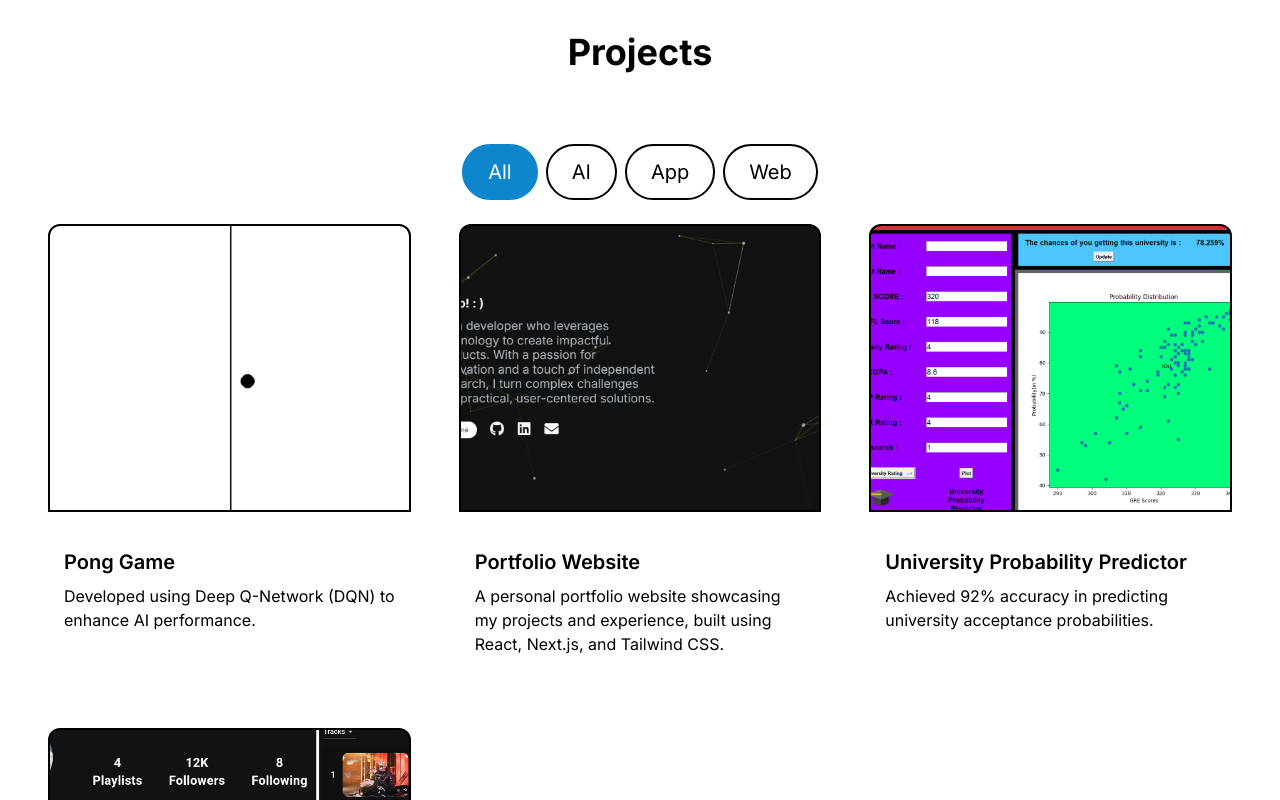
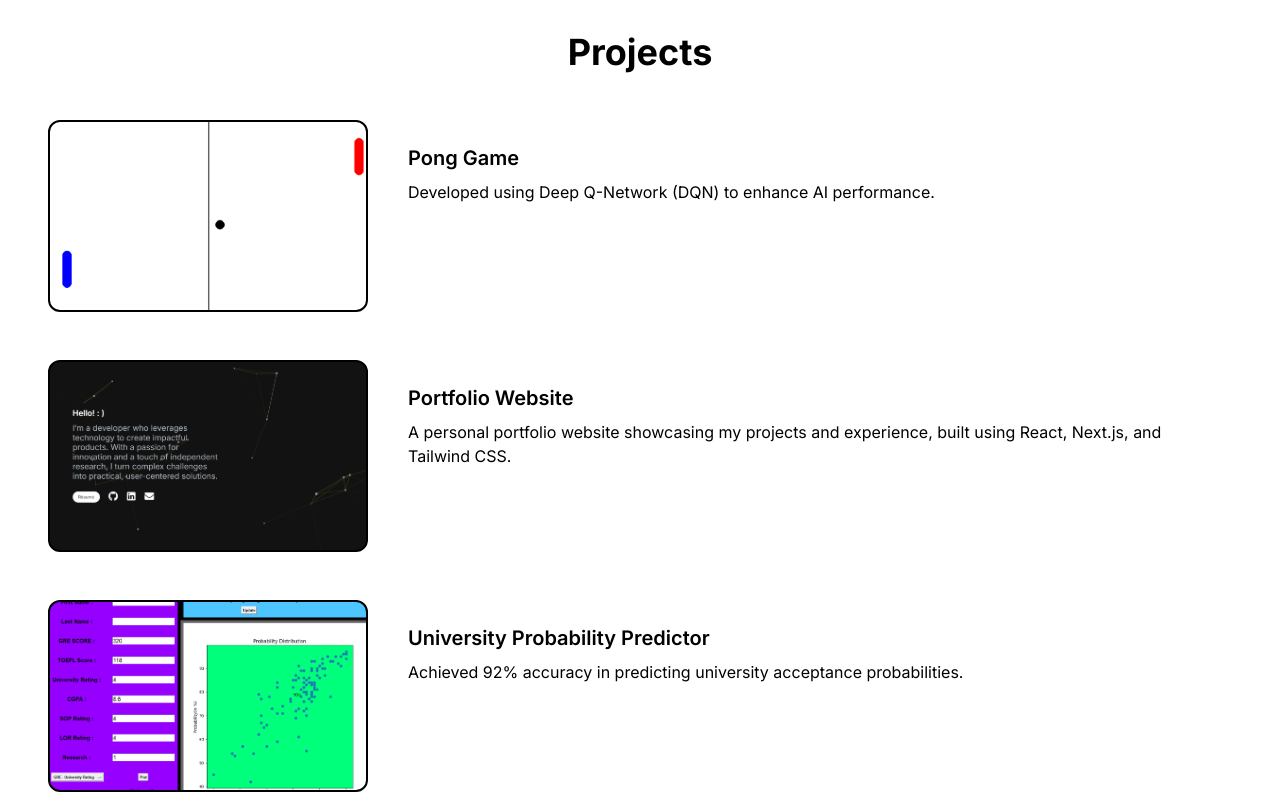
Before and after one commit to sohamsangole/portfolio-v3, a Next.js app: page / in a window 1280 px wide. Shown: the part 2880-3680 px from the top of the page. Built offline with nearby package versions, Linux system fonts and the light colour scheme.

Commit message:
Updated project list

```diff
--- a/src/app/components/ProjectCard.jsx
+++ b/src/app/components/ProjectCard.jsx
@@ -3,16 +3,16 @@ import { FaGithub } from "react-icons/fa";
 import Link from "next/link";
 import { ThemeContext } from "../context/ThemeContext";
 
-const ProjectCard = ({ imgUrl, title, description, gitUrl, previewUrl }) => {
+const ProjectCard = ({ imgUrl, title, description, gitUrl }) => {
   const { theme } = useContext(ThemeContext);
 
   // Determine if the theme is light based on the background color or a specific theme property
-  const isLightTheme = theme.background === "#ffffff"; // Adjust based on how you determine light theme
+  const isLightTheme = theme.background === "#ffffff";
 
   return (
-    <div className="relative">
+    <div className="relative flex flex-col md:flex-row items-center md:items-start justify-between md:h-48 w-full space-x-0 md:space-x-6">
       <div
-        className={`h-52 md:h-72 rounded-t-xl relative group overflow-hidden transition-all duration-500 ${isLightTheme ? 'border-2 border-black' : 'border-0'
+        className={`h-36 w-64 md:h-48 md:w-80 rounded-xl relative group overflow-hidden transition-all duration-500 ${isLightTheme ? 'border-2 border-black' : 'border-0'
           }`}
         style={{
           background: `url(${imgUrl})`,
@@ -35,11 +35,11 @@ const ProjectCard = ({ imgUrl, title, description, gitUrl, previewUrl }) => {
           </Link>
         </div>
       </div>
-      <div className="text-white rounded-b-xl mt-3 py-6 px-4" style={{
+      <div className="text-white rounded-b-xl md:mt-0 mt-3 py-6 px-4 flex-1" style={{
         backgroundColor: `rgba(${parseInt(theme.background.slice(1, 3), 16)}, ${parseInt(theme.background.slice(3, 5), 16)}, ${parseInt(theme.background.slice(5, 7), 16)}, 0.5)`
       }}>
         <h5 className="text-xl font-semibold mb-2" style={{ color: theme.text }}>{title}</h5>
-        <p className="text-[#ADB7BE]" style={{ color: theme.text }}>{description}</p>
+        <p className="text-[#ADB7BE] mb-4" style={{ color: theme.text }}>{description}</p>
       </div>
     </div>
   );
--- a/src/app/components/ProjectsSection.jsx
+++ b/src/app/components/ProjectsSection.jsx
@@ -1,6 +1,5 @@
-import React, { useState, useRef } from "react";
+import React, { useRef } from "react";
 import ProjectCard from "./ProjectCard";
-import ProjectTag from "./ProjectTag";
 import { motion, useInView } from "framer-motion";
 import { useContext } from "react";
 import { ThemeContext } from "../context/ThemeContext";
@@ -11,7 +10,6 @@ const projectsData = [
     title: "Pong Game",
     description: "Developed using Deep Q-Network (DQN) to enhance AI performance.",
     image: "/images/projects/1.png",
-    tag: ["All", "AI"],
     gitUrl: "https://github.com/sohamsangole/Ping-Pong-Game-Reinforcement-Learrning",
   },
   {
@@ -19,7 +17,6 @@ const projectsData = [
     title: "Portfolio Website",
     description: "A personal portfolio website showcasing my projects and experience, built using React, Next.js, and Tailwind CSS.",
     image: "/images/projects/2.png",
-    tag: ["All", "Web"],
     gitUrl: "/",
   },
   {
@@ -27,7 +24,6 @@ const projectsData = [
     title: "University Probability Predictor",
     description: "Achieved 92% accuracy in predicting university acceptance probabilities.",
     image: "/images/projects/3.png",
-    tag: ["All", "AI"],
     gitUrl: "https://github.com/sohamsangole/University-Probability-Predictor",
   },
   {
@@ -35,24 +31,14 @@ const projectsData = [
     title: "Project F2",
     description: "An app that fetches your Spotify data using the Spotify Web API with a Django backend and Flutter frontend.",
     image: "/images/projects/4.png",
-    tag: ["All", "App"],
     gitUrl: "https://github.com/sohamsangole/project-f2",
   },
 ];
 
 const ProjectsSection = () => {
-  const [tag, setTag] = useState("All");
   const ref = useRef(null);
   const { theme } = useContext(ThemeContext);
   const isInView = useInView(ref, { once: true });
-
-  const handleTagChange = (newTag) => {
-    setTag(newTag);
-  };
-
-  const filteredProjects = projectsData.filter((project) =>
-    project.tag.includes(tag)
-  );
 
   const cardVariants = {
     initial: { y: 50, opacity: 0 },
@@ -64,30 +50,8 @@ const ProjectsSection = () => {
       <h2 className="text-center text-4xl font-bold mt-4 mb-8 md:mb-12" style={{ color: theme.text }}>
         Projects
       </h2>
-      <div className="hidden md:flex text-white flex-row justify-center items-center gap-2 py-6">
-        <ProjectTag
-          onClick={handleTagChange}
-          name="All"
-          isSelected={tag === "All"}
-        />
-        <ProjectTag
-          onClick={handleTagChange}
-          name="AI"
-          isSelected={tag === "AI"}
-        />
-        <ProjectTag
-          onClick={handleTagChange}
-          name="App"
-          isSelected={tag === "App"}
-        />
-        <ProjectTag
-          onClick={handleTagChange}
-          name="Web"
-          isSelected={tag === "Web"}
-        />
-      </div>
-      <ul ref={ref} className="grid md:grid-cols-3 gap-8 md:gap-12">
-        {filteredProjects.map((project, index) => (
+      <ul ref={ref} className="grid md:grid-cols-1 gap-8 md:gap-12">
+        {projectsData.map((project, index) => (
           <motion.li
             key={index}
             variants={cardVariants}
@@ -100,7 +64,6 @@ const ProjectsSection = () => {
               description={project.description}
               imgUrl={project.image}
               gitUrl={project.gitUrl}
-              previewUrl={project.previewUrl}
               theme={theme}
             />
           </motion.li>
```
